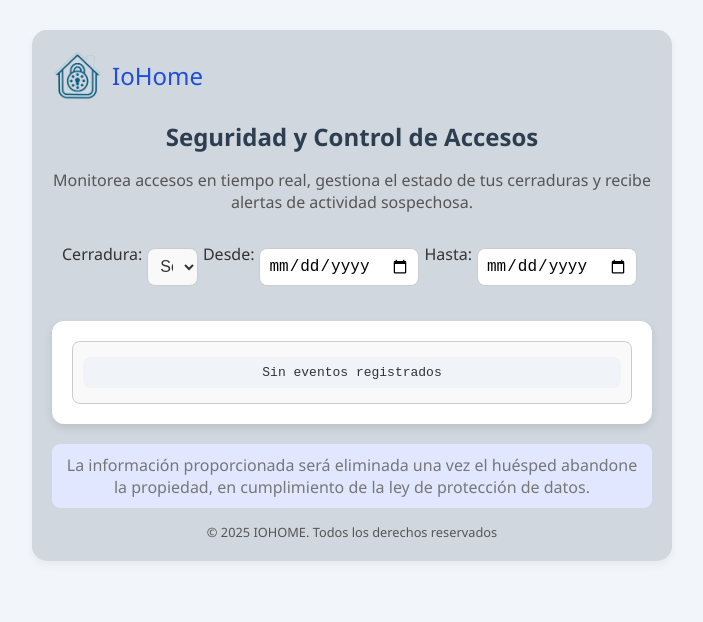
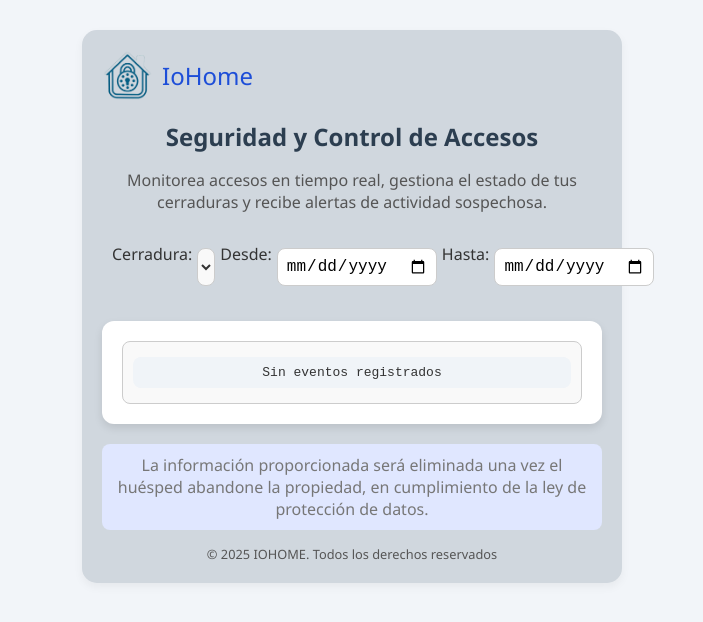
Before and after one commit to serguccierrez/ISST-GRUPO26-CASAS, a React (Vite) app in the folder IoHome/frontend/: page /propietario/seguridad in a window 1280 px wide. Shown: the top 622 px of the page, without its empty margins (288-991 px from the left). Built offline with nearby package versions, Linux system fonts and the light colour scheme.

Commit message:
pequeñas mejoras visuales en seguridad

```diff
--- a/IoHome/frontend/src/styles/securityLogs.css
+++ b/IoHome/frontend/src/styles/securityLogs.css
@@ -1,6 +1,6 @@
 /* securityLogs.css */
 .security-container {
-    max-width: 600px;
+    max-width: 500px;
     margin: 30px auto;
     padding: 20px;
     background: #d0d7de;
@@ -15,11 +15,16 @@
 
 .logs-scroll {
   max-height: 300px; /* Ajusta la altura como prefieras */
-  overflow-y: auto;
+  overflow-y: scroll;
   border: 1px solid #ccc;
   padding: 10px;
   border-radius: 8px;
   background-color: #f9f9f9;
+}
+
+.logs-scroll::-webkit-scrollbar {
+    width: 0; /* Elimina el ancho de la barra */
+    height: 0; /* Elimina el alto de la barra */
 }
 
 .log-entry {
@@ -110,11 +115,11 @@
     /* Fondo azul para los encabezados */
     color: 007BFF; /* Texto blanco para el encabezado */
     font-weight: bold;
-    font-size: 0.9rem;
+    font-size: 0.8rem;
 }
 
 .logs-table td {
-    font-size: 0.8rem;
+    font-size: 0.7rem;
     background-color: #f9f9f9; /* Fondo gris claro para las celdas */
 }
 
```
